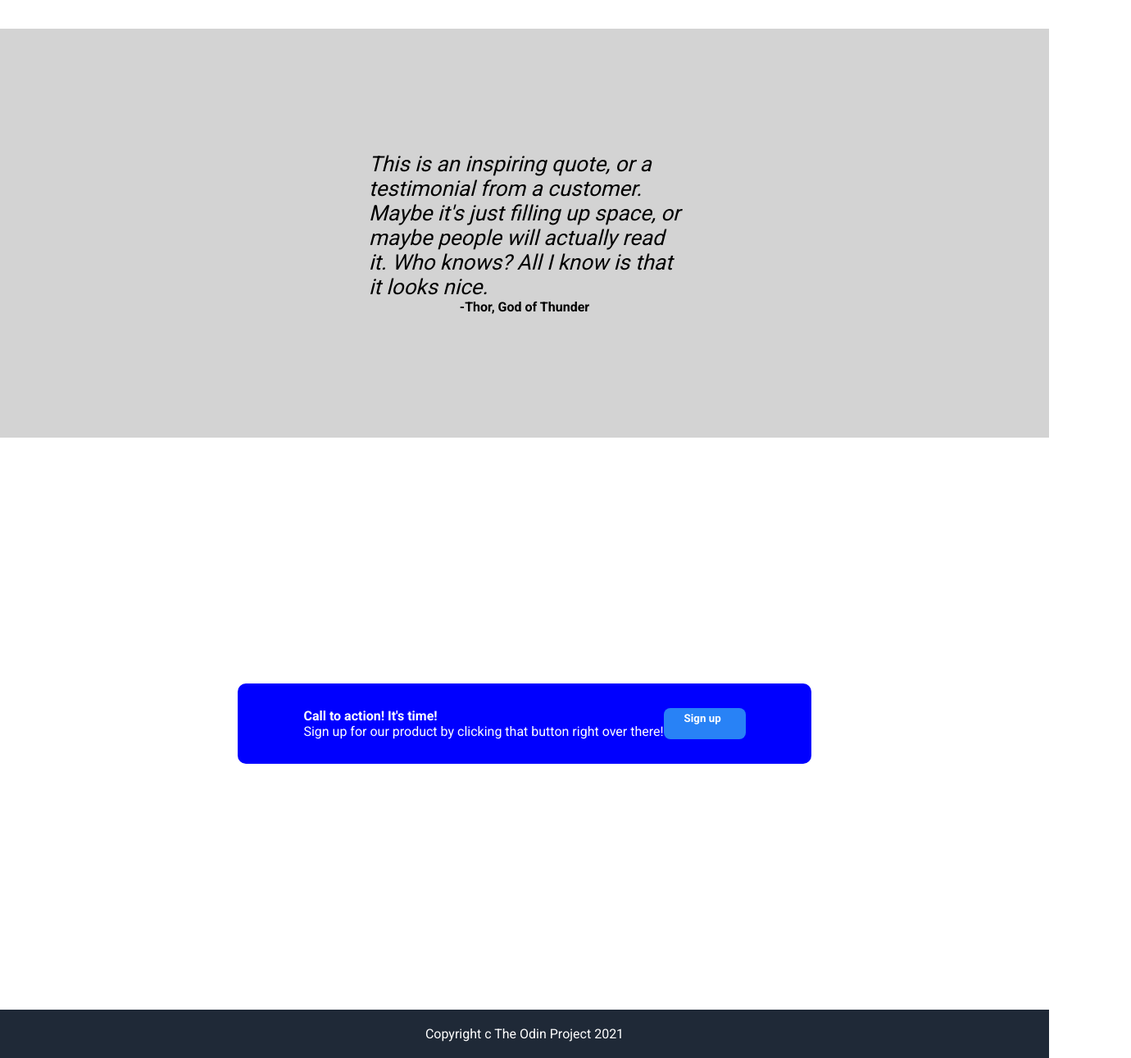
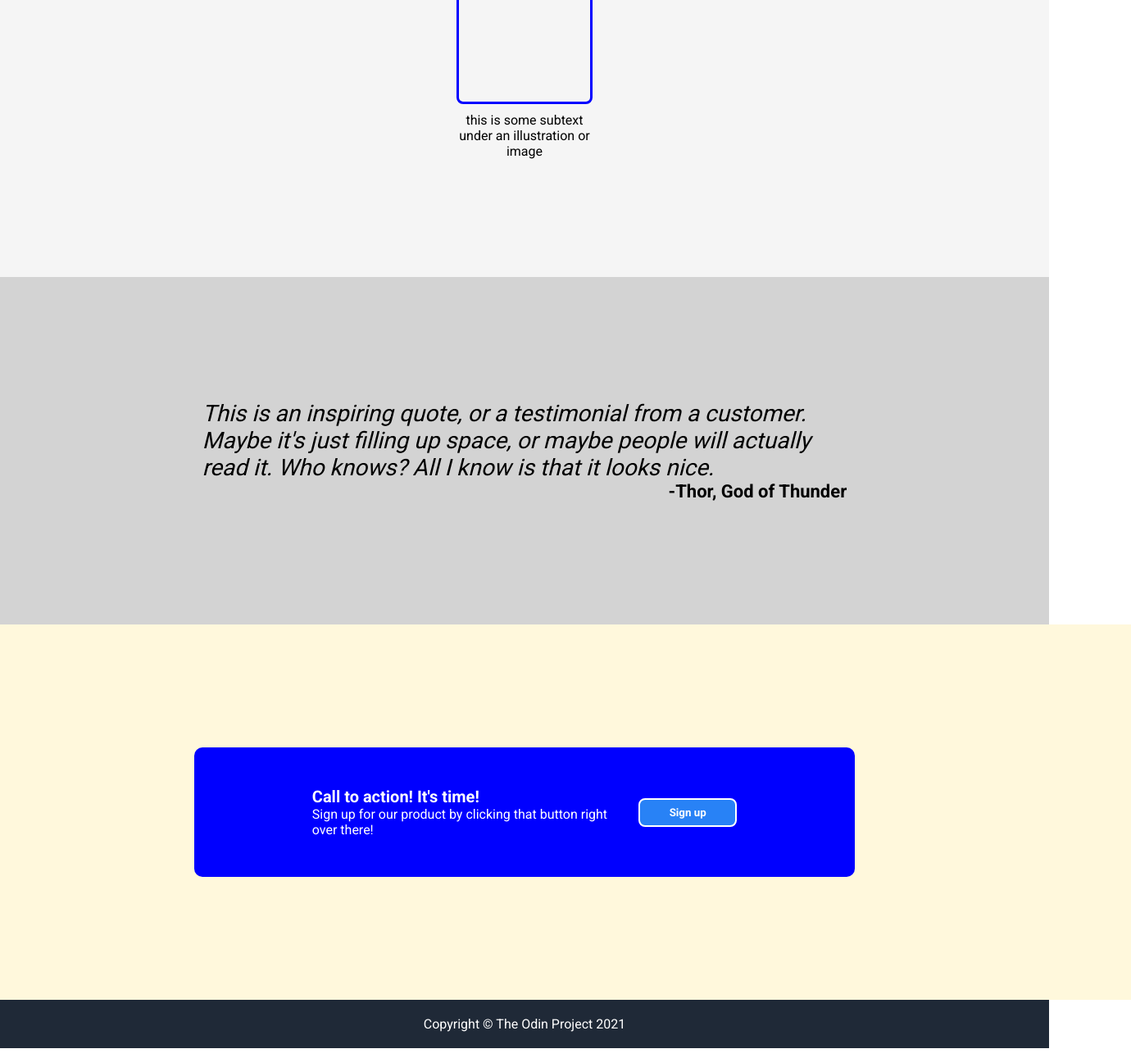
Before and after one commit to heymistersin/odin_landing_page, a plain HTML site: page index.html in a window 1280 px wide. Shown: the part 779-2070 px from the top of the page at 82% size, 1380 px wide, since content can reach past the window. Drawn offline with Linux system fonts and the light colour scheme; a script that the page names is missing.

Commit message:
fixed sizing

```diff
--- a/index.html
+++ b/index.html
@@ -11,15 +11,18 @@
 
 <body>
     <script src="index.js"></script>
-    <div class="one">
-        <div class="header HL">Header Logo
+    <div class="header">
+        <div class="headerbox">
+            <div class="headerlogo">Header Logo</div>
             <div class="links">
                 <a rel="headlink1" href="www.google.com">header link 1</a>
                 <a rel="headlink2" href="www.google.com">header link 2</a>
                 <a rel="headlink3" href="www.google.com">header link 3</a>
             </div>
         </div>
-        <div class="one_two">
+    </div>
+    <div class="one">
+        <div class="bothbox">
             <div class="leftbox">
                 <div class="awesome">This website is awesome</div>
                 <div class="awesometext">This website has some subtext that goes here under the main title. It's a
@@ -31,10 +34,12 @@
             </div>
             <!-- <div class="rightbox"> -->
             <div class="rightbox">this is a placeholder for an image</div>
+        </div>
         <!-- </div> -->
     </div>
     </div>
     <div class="two">
+        <div class="boxtwo">
             <div class="random">Some random information.</div>
             <div class="boxes">
                 <div class="column">
@@ -56,24 +61,34 @@
                 </div>
             </div>
         </div>
+    </div>
     <div class="three">
-        <p class="quote">This is an inspiring quote, or a testimonial from a customer. Maybe it's just filling up space,
-            or maybe people will actually read it. Who knows? All I know is that it looks nice.</p>
-        <p class="thor">-Thor, God of Thunder</p>
+        <div class="threebox">
+            <div class="quote">This is an inspiring quote, or a testimonial from a customer. Maybe it's just filling up
+                space,
+                or maybe people will actually read it. Who knows? All I know is that it looks nice.
+
+                <div class="thor">-Thor, God of Thunder</div>
             </div>
-    <div>
+        </div>
+    </div>
     <div class="four">
+
         <div class="fourbox">
+            <div class="bluebox">
                 <div class="textbox">
-                    <div class="Calltext">Call to action! It's time!</div>
+                    <div class="calltext">Call to action! It's time!</div>
                     <div class="signup">Sign up for our product by clicking that button right over there!</div>
                 </div>
+                <div class="butt">
                     <button class="botbutt">Sign up</button>
                 </div>
             </div>
         </div>
+    </div>
+
     <footer>
-        Copyright c The Odin Project 2021
+        Copyright © The Odin Project 2021
     </footer>
 </body>
 
--- a/style.css
+++ b/style.css
@@ -1,7 +1,7 @@
 @import url('https://fonts.googleapis.com/css2?family=Roboto:wght@400;700&display=swap');
 
 * {
-    font-family: Roboto, sans-serif ;
+    font-family: Roboto, sans-serif;
     /* background-color: #1f2937; */
 }
 
@@ -9,46 +9,68 @@ body {
     display: flex;
     flex-direction: column;
     margin: 0;
-    /* padding: 0 300px; */
-
-    /* background-color: #1f2937; */
+    align-items: center;
 }
 
-/* section 1 */
 
-.one {
+.header {
 
     background-color: #1f2937;
-    padding: 0 300px 100px;
+    /* padding: 0 300px 100px; */
+    /* max-width: 75%; */
     color: white;
     display: flex;
-    flex-direction: column;
+    /* flex-direction: column; */
+    justify-content: center;
+    align-items: center;
+    width: 100%;
 }
 
-.header {
+.headerbox {
+    display: flex;
+    max-width: 63%;
+    justify-content: space-between;
+    flex-grow: 1;
+    padding: 20px 0px;
+}
+
+.headerlogo {
+    font-weight: bold;
+    font-size: 26px;
+    display: flex;
+    align-items: flex-end;
+}
+
+/* .header {
     display: flex;
     align-items: baseline;
     justify-content: space-between;
     font-size: 24px;
     color: #f9faf8;
     padding: 15px 0 50px;
-}
+} */
 
 button {
 
+    display: flex;
     color: white;
     font-weight: bold;
     background-color: #2882f6;
     border-radius: 8px;
-    width: 100px;
+    /* width: 100px; */
     border: #2882f6;
     padding: 5px 25px;
-    display: flex;
+    width: 120px;
+    height: 35px;
+    align-items: center;
+    justify-content: center;
+    /* margin: 10px; */
 }
 
 .links {
     display: flex;
     gap: 15px;
+    align-items: center;
 }
 
 a {
@@ -57,10 +79,23 @@ a {
     color: white;
 }
 
+/* section 1 */
 
-.one_two {
+.one {
     display: flex;
-    gap: 30px;
+    background-color: #1f2937;
+    justify-content: center;
+    align-items: center;
+    width: 100%;
+}
+
+.bothbox {
+    display: flex;
+    max-width: 63%;
+    padding: 30px 0 60px;
+    gap: 10px;
+    color: white;
+    flex-grow: 1;
 }
 
 .leftbox,
@@ -68,10 +103,7 @@ a {
     display: flex;
     flex-direction: column;
     width: 50%;
-    gap:15px;
-}
-.leftbox {
-    /* gap: 10px; */
+    gap: 15px;
 }
 
 .awesome,
@@ -82,16 +114,16 @@ a {
 
 .awesome {
     font-size: 48px;
-    flex-shrink: 1;
+    font-weight: bold;
+    /* flex-shrink: 1; */
     color: #f9faf8;
     line-height: 40px;
 
 }
 
-.awesometext {
-}
+.awesometext {}
 
-.topbutt {
+/* .topbutt {
     color: white;
     font-weight: bold;
     background-color: #2882f6;
@@ -99,7 +131,7 @@ a {
     width: 100px;
     border: #2882f6;
     padding: 5px 25px;
-    display: flex;
+    display: flex; */
 }
 
 .rightbox {
@@ -113,6 +145,7 @@ a {
 /* Section 2 */
 
 .two,
+.boxtwo,
 .boxes,
 .column,
 .box,
@@ -120,23 +153,36 @@ a {
     display: flex;
 }
 
+
 .two {
-    background-color: white;
+    width: 100%;
+    background-color: whitesmoke;
+    justify-content: center;
+}
+
+.boxtwo {
     flex-direction: column;
     /* justify-content: space-evenly; */
-    align-items: center;
-    padding: 30px 300px 150px;
+    width: 63%;
+    /* padding: 60px 0; */
+    /* gap: 20px; */
+
 }
 
 .random {
     text-align: center;
     font-weight: bolder;
     font-size: 28px;
-    margin-bottom: 30px;
+    margin: 30px 0 10px;
+    /* margin-bottom: 30px; */
 }
 
 .boxes {
-    /* justify-content: space-evenly; */
+    justify-content: space-evenly;
+    flex-wrap: wrap;
+    /* gap: 10px; */
+    margin-bottom: 120px;
+    flex-grow: 1;
 }
 
 .column {
@@ -144,48 +190,62 @@ a {
     justify-content: center;
     align-items: center;
     gap: 10px;
+    flex-wrap: wrap;
+    padding: 1.5rem;
+
+}
+
+.box {
+    width: 10rem;
+    height: 10rem;
+    border-radius: 8px;
+    border: blue solid;
+    /* margin: 0 20px 0 ; */
+}
+
+.boxtext {
+    width: 10rem;
+    text-align: center;
+    font-size: 1rem;
+}
+
+/* Section 3 */
+
+.three,
+.threebox {
+    display: flex;
+    justify-content: center;
+}
+
+.three {
+    background-color: lightgrey;
+    justify-content: center;
+    padding: 150px 0px;
+    width: 100%;
 
 
 }
 
-.box {
-    width: 125px;
-    height: 125px;
-    border-radius: 8px;
-    border: blue solid;
-    margin: 0 20px 0 ;
-}
-
-.boxtext {
-    /* align-items: center; */
-    /* justify-content: center; */
-    width: 125px;
-    text-align: center;
-    font-size: 13px;
-}
-
-/* Section 3 */
-
-.three {
-    background-color: lightgrey;
+.threebox {
     display: flex;
     flex-direction: column;
+    align-items: center;
     justify-content: center;
-    align-items: center;
-    padding: 150px 300px;
-
+    max-width: 63%;
 }
 
 .quote {
-    font-size: 26px;
+    font-size: 28px;
     font-style: italic;
-    padding: 0 150px;
-    margin: 0;
+
+    padding: 0 10px;
 }
 
 .thor {
     font-weight: bold;
-    margin: 0;
+    font-size: 22px;
+    font-style: normal;
+    text-align: end;
 
 }
 
@@ -193,32 +253,60 @@ a {
 
 .four,
 .fourbox,
+.bluebox,
+.textbox,
 .Calltext,
 .signup {
     display: flex;
-
+    flex-grow: 1;
 }
 
 .four {
-    padding: 300px 100px;
+    padding: 150px 100px;
     justify-content: center;
     align-items: center;
-
+    width: 100%;
+    background-color: cornsilk;
     color: white;
 }
 
 .fourbox {
-    background-color: blue;
-    padding: 30px 80px;
-    border-radius: 10px;
-    /* color: white; */
-    /* flex-direction: column; */
+    justify-content: center;
+    max-width: 63%;
 }
 
-.Calltext {
+.bluebox {
+    background-color: blue;
+    padding: 3rem 9rem;
+    border-radius: 10px;
+    width: 100%;
+    flex-grow: 1;
+    justify-content: space-between;
+    gap: 20px;
+}
+
+.textbox {
+    /* padding: 80px 60px; */
+    justify-content: center;
+    align-items: flex-start;
+    flex-direction: column;
+    flex-grow: 1;
+}
+
+
+.calltext {
     flex-direction: column;
     font-weight: bold;
+    font-size: 20px;
+}
 
+.botbutt {
+    border: white solid 2px;
+}
+
+.fourbox .butt {
+    justify-content: center;
+    align-items: center;
 }
 
 /* footer */
@@ -226,6 +314,7 @@ a {
 footer {
     background-color: #1f2937;
     color: white;
+    width: 100%;
     display: flex;
     justify-content: center;
     align-items: center;
```
Lines whose indentation alone changed are shown as unchanged.
